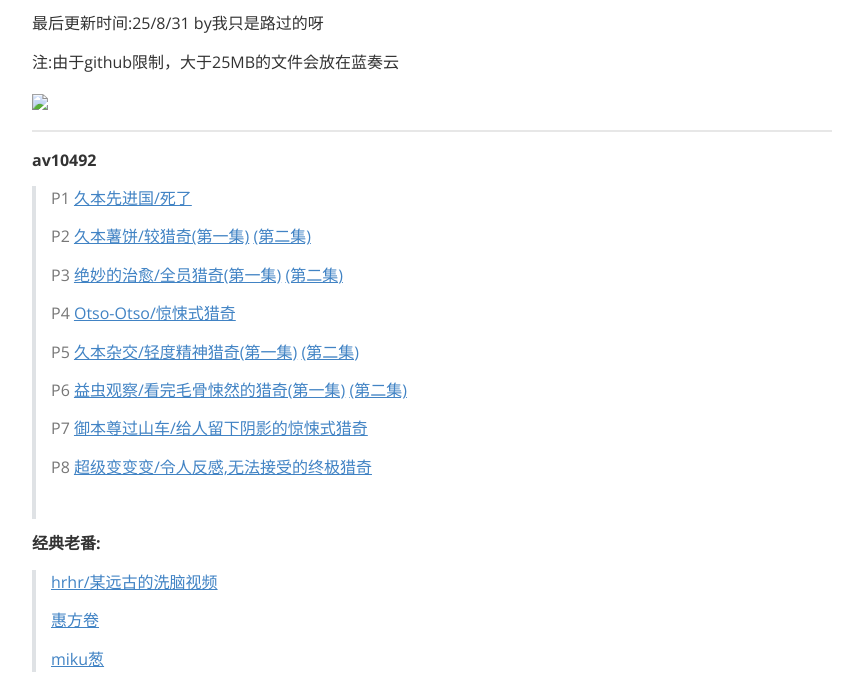
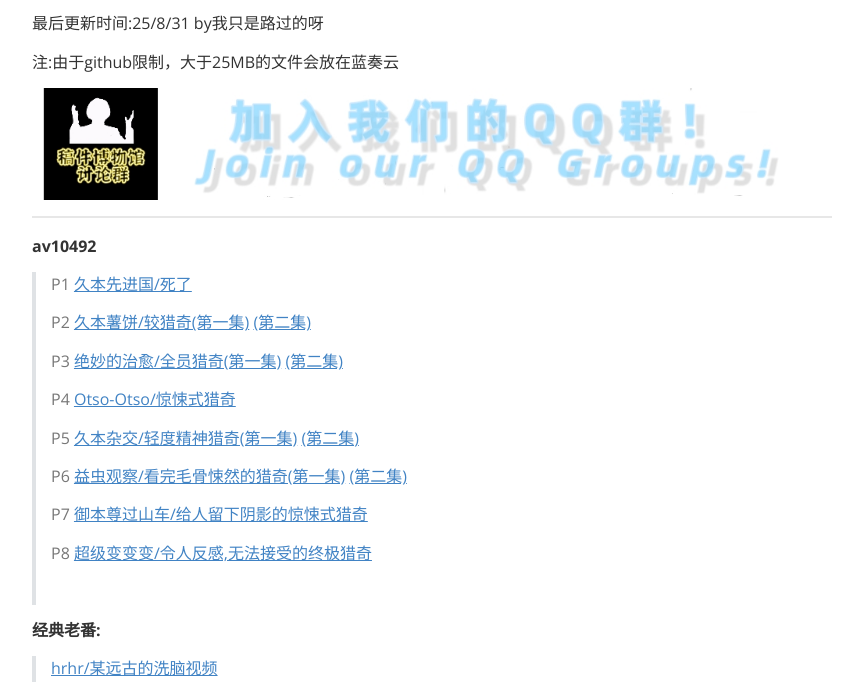
Before and after one commit to luguoo/luguoo.github.io, a plain HTML site: page video/index.html in a window 1280 px wide. Shown: the part 95-777 px from the top of the page, without its empty margins (208-1071 px from the left). Drawn offline with nearby package versions, Linux system fonts and the light colour scheme; a script that the page names is missing.

Commit message:
Update index.html

```diff
--- a/video/index.html
+++ b/video/index.html
@@ -599,7 +599,7 @@ header, .context-menu, .megamenu-content, footer{
   textColor: '#fff'
 })</script>
 <div class="overlay"><div id='write'  class=''><h1 id='稿件博物馆'><span>稿件博物馆</span></h1><p><span>最后更新时间:25/8/31 by我只是路过的呀</span></p><p><span>注:由于github限制，大于25MB的文件会放在蓝奏云</span></p>
-<p><span><a href='join_group.html'><img src="pic/welcome.jpg"></a></p><hr />
+<p><span><a href='join_group.html'><img src="../pic/welcome.jpg"></a></p><hr />
 
 
 <p><strong><span>av10492</span></strong></p><blockquote><p><span>P1 </span><a href='https://huanmingzhuo.github.io/video/vid/10492/01.mp4'><span>久本先进国/死了</span></a></p>
@@ -854,7 +854,9 @@ header, .context-menu, .megamenu-content, footer{
 
 <p><span>20210902 </span><a href='../vid/1.mp4'><span>测试用</span></a></p><p><span>20210718 压缩为</span><a href='../vid/非常抱歉_1080pFHR.mp4'><span>20kb/s</span></a></p><p><span>20180724 摘选考古链</span>&nbsp;<span>内有改动</span></p><p style="text-align: center">本站更新日志
 
-</p><p style="text-align: left">作者的b站主页<a href="https://www.bilibili.com/space/1752270875/">我只是路过的呀</a></p><p><span>友链: </span><a href='https://sykeb.github.io'><span>猎奇导航站(寄了)</span></a></p><p><a href='https://www.rustedwarfare.com/'><span>铁锈中文网(也寄了)</span></a></p></p><center><a href="#"><img src="../pic/luguo.jpg" referrerpolicy="no-referrer"></a><br><a href="donate.html"><img src="../pic/donate.JPG"></a><img src="../pic/ads.jpg" referrerpolicy="no-referrer"><div><p>正在浏览该网站的人：棍母</p>
+</p><p style="text-align: left">作者的b站主页<a href="https://www.bilibili.com/space/1752270875/">我只是路过的呀</a></p><p><span>友链: </span><a href='https://sykeb.github.io'><span>猎奇导航站(寄了)</span></a></p><p><a href='https://www.rustedwarfare.com/'><span>铁锈中文网(也寄了)</span></a></p></p>
+
+<center><a href="#"><img src="../pic/luguo.jpg" referrerpolicy="no-referrer"></a><br><a href="donate.html"><img src="../pic/donate.JPG"></a><img src="../pic/ads.jpg" referrerpolicy="no-referrer"><div><p>正在浏览该网站的人：棍母</p>
  <script type=“text/javascript” src=“//rf.revolvermaps.com/0/0/8.js?i=5benacxpdj3&m=7&c=ff0000&cr1=ffffff&f=arial&l=33” async=“async”></script>
  <script type=“text/javascript” src=“//rf.revolvermaps.com/0/0/0.js?i=5wmzmznnozk&d=3&p=0&b=0&w=293&g=2&f=arial&fs=12&r=0&c0=362b05&c1=375363&c2=000000&ic0=0&ic1=0” async=“async”></script>
  </div></center></div></div>
```
